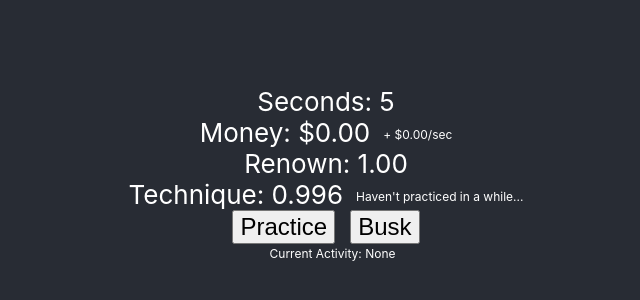
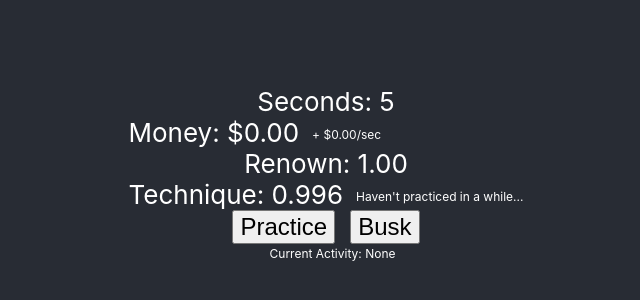
Before and after one commit to blingusblongus/elevator-music, a React (Create React App) app: page / in a window 1280 px wide. Shown: the part 228-528 px from the top of the page, without its empty margins (314-954 px from the left). Built offline with nearby package versions, Linux system fonts and the light colour scheme.

Commit message:
refactored to Counter component

```diff
--- a/src/App.tsx
+++ b/src/App.tsx
@@ -5,6 +5,7 @@ import busk from './functions/busk';
 import techDecay from './functions/techDecay';
 import practice from './functions/practice';
 import GAME from './_gameConfig/gameConfig';
+import Counters from './components/Counters/Counters';
 
 function App() {
   const [playerInfo, setPlayerInfo] = useState<PlayerInfo>({
@@ -25,10 +26,6 @@ function App() {
   });
 
   let activeTask = playerInfo.activity;
-  let buskSum = playerInfo.buskingLog.reduce((sum, el) => sum += el, 0.00);
-  let buskAvg = playerInfo.buskingLog.length > 0
-    ? buskSum / playerInfo.buskingLog.length
-    : 0.00;
 
   // Tick
   useEffect(() => {
@@ -90,33 +87,7 @@ function App() {
   return (
     <div className="App">
       <header className="App-header">
-        <div>Seconds: {playerInfo.timePlayed.toFixed()}</div>
-
-        <div className="counter-container">
-          <span>
-            Money: ${playerInfo.dollars.toFixed(2)}
-          </span>
-          <span className='counter-notification'>
-            + ${playerInfo.buskingLog.length > 0 ?
-              buskAvg.toFixed(2)
-              :
-              '0.00'}/sec     {activeTask === 'Busking' && `( + $${buskSum.toFixed(2)} )`}
-
-          </span>
-        </div>
-
-        <div>Renown: {playerInfo.renown.toFixed(2)}</div>
-
-        <div className="counter-container">
-          <span>Technique: {(playerInfo.technique).toFixed(3)}</span>
-          {playerInfo.practiceLog.length > GAME.practiceFatigue
-            && <span className='counter-notification'>Practice fatigue...</span>}
-          {playerInfo.practiceLog.length === 0
-            && <span className='counter-notification'>
-              Haven't practiced in a while...
-            </span>}
-        </div>
-
+        <Counters playerInfo={playerInfo} activeTask={activeTask} />
         <div className="action-container">
           <button
             onClick={startPractice}
--- /dev/null
+++ b/src/components/Counters/Counters.tsx
@@ -0,0 +1,47 @@
+import React from 'react';
+import { PlayerInfo } from '../../models/PlayerInfo';
+import GAME from '../../_gameConfig/gameConfig'
+
+interface Props {
+    playerInfo: PlayerInfo;
+    activeTask: string;
+}
+
+const Counters: React.FC<Props> = ({ playerInfo, activeTask }): JSX.Element => {
+
+    let buskSum = playerInfo.buskingLog.reduce((sum, el) => sum += el, 0.00);
+    let buskAvg = playerInfo.buskingLog.length > 0
+        ? buskSum / playerInfo.buskingLog.length
+        : 0.00;
+    return <div>
+        <div>Seconds: {playerInfo.timePlayed.toFixed()}</div>
+
+        <div className="counter-container">
+            <span>
+                Money: ${playerInfo.dollars.toFixed(2)}
+            </span>
+            <span className='counter-notification'>
+                + ${playerInfo.buskingLog.length > 0 ?
+                    buskAvg.toFixed(2)
+                    :
+                    '0.00'}/sec     {activeTask === 'Busking' && `( + $${buskSum.toFixed(2)} )`}
+
+            </span>
+        </div>
+
+        <div>Renown: {playerInfo.renown.toFixed(2)}</div>
+
+        <div className="counter-container">
+            <span>Technique: {(playerInfo.technique).toFixed(3)}</span>
+            {playerInfo.practiceLog.length > GAME.practiceFatigue
+                && <span className='counter-notification'>Practice fatigue...</span>}
+            {playerInfo.practiceLog.length === 0
+                && <span className='counter-notification'>
+                    Haven't practiced in a while...
+                </span>}
+        </div>
+
+    </div>;
+};
+
+export default Counters;
```
